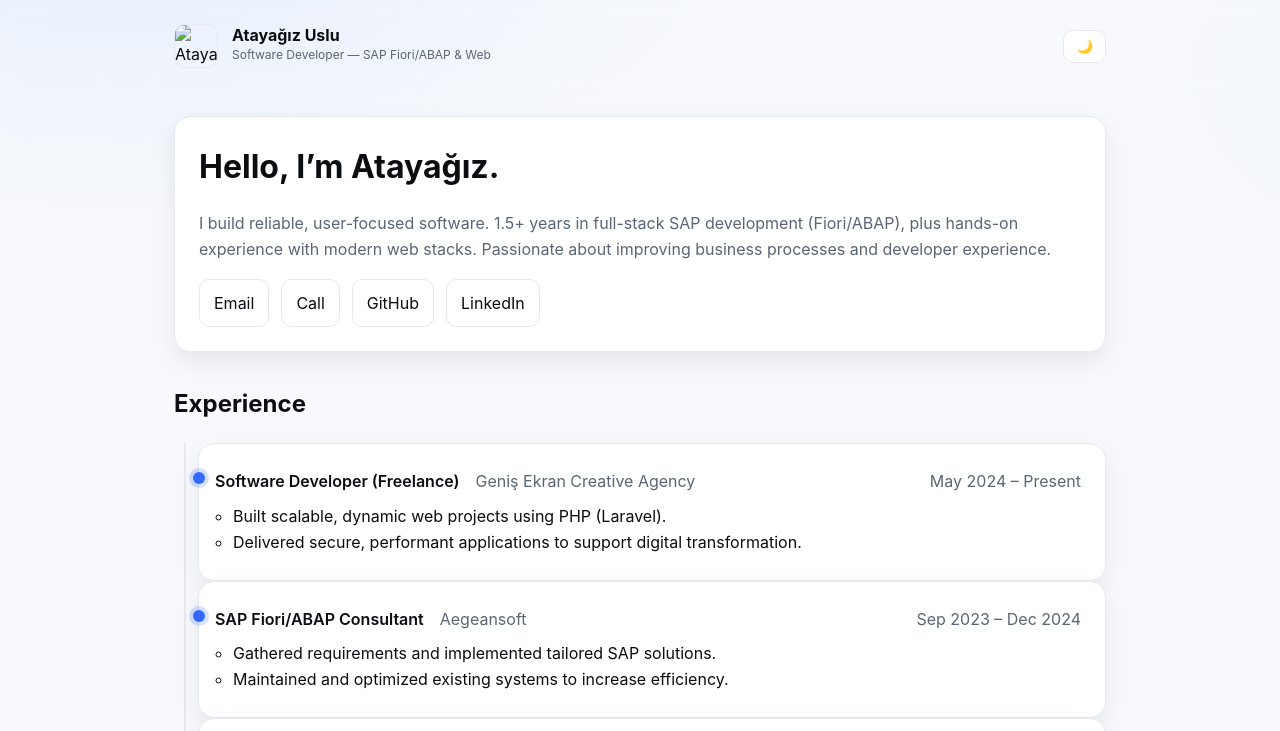
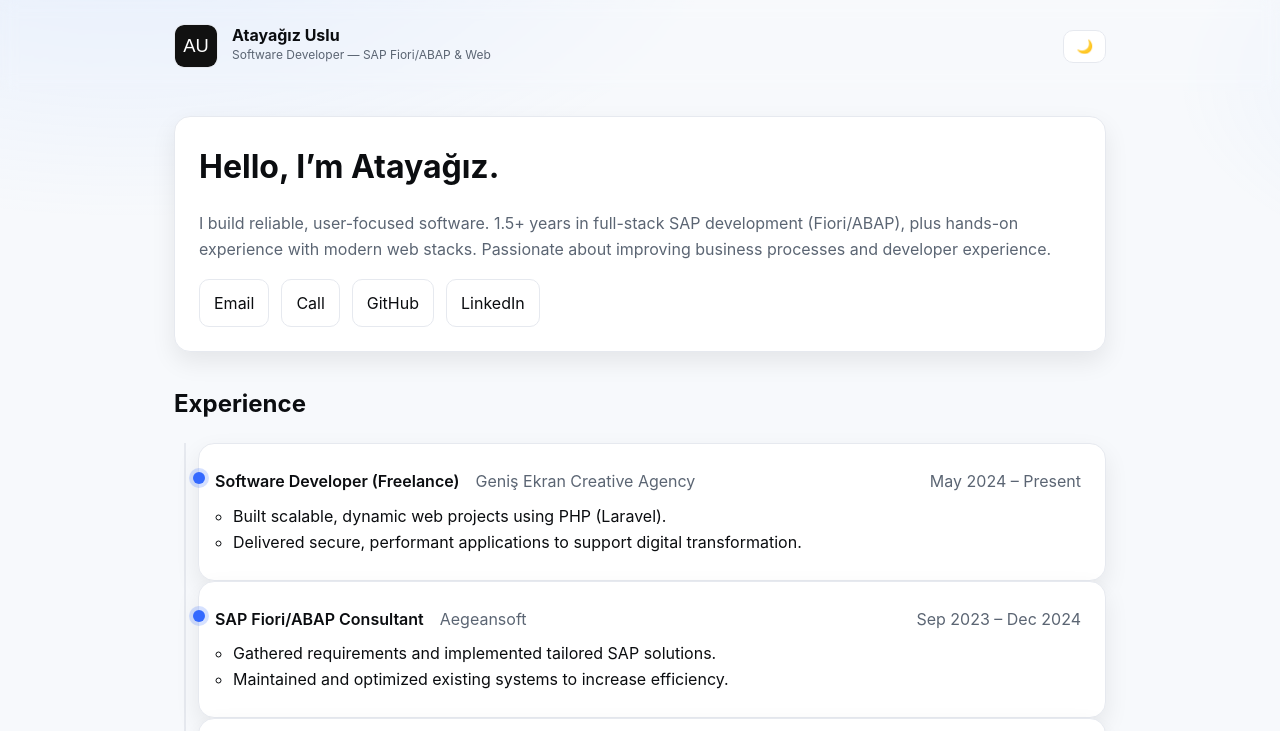
Before and after one commit to Atayazz/Atayazz.github.io, a plain HTML site: page index.html in a window 1280 px wide. Shown: the top 731 px of the page. Drawn offline with Linux system fonts and the light colour scheme.

Commit message:
Update index.html

```diff
--- a/index.html
+++ b/index.html
@@ -18,7 +18,7 @@
   <header class="site-header">
     <div class="container">
       <a class="brand" href="#">
-        <img class="avatar" src="assets/IMG_7168.heic" alt="Atayagiz Uslu avatar" />
+        <img class="avatar" src="assets/favicon.svg" alt="Atayagiz Uslu avatar" />
         <div class="brand-text">
           <strong>Atayağız Uslu</strong>
           <span>Software Developer — SAP Fiori/ABAP & Web</span>
```
